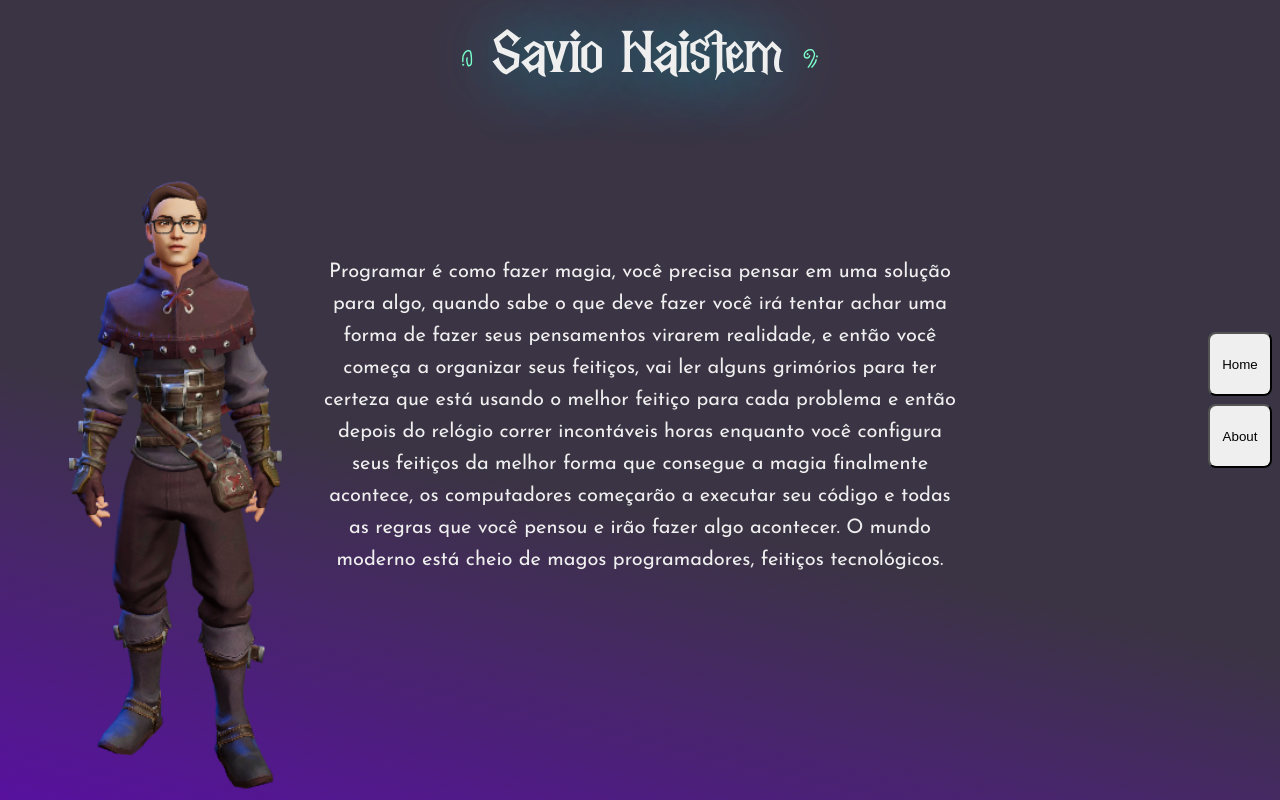
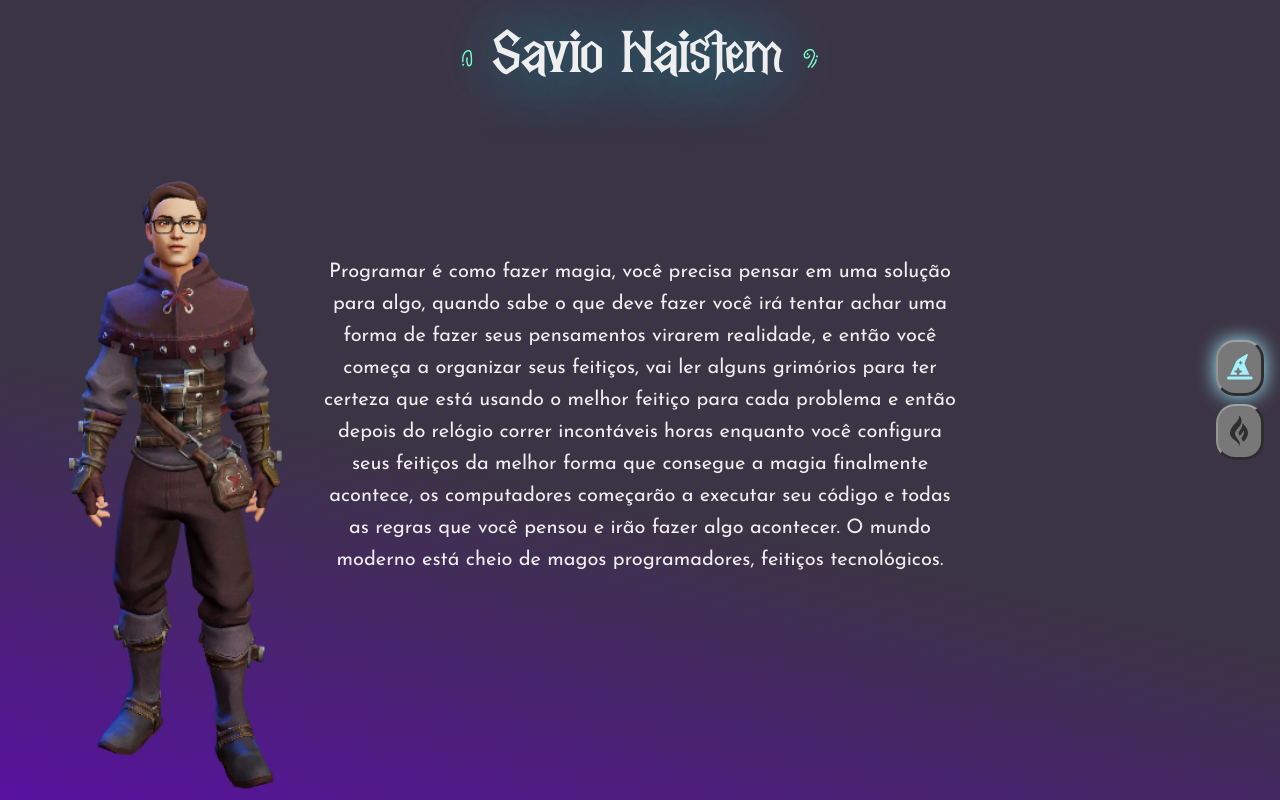
Before and after one commit to SavioHaistem/Portifolio, a Vue app: page / in a window 1280 px wide. Built offline with nearby package versions, Linux system fonts and the light colour scheme.

Commit message:
style: buttons and animations

```diff
--- a/package.json
+++ b/package.json
@@ -14,11 +14,16 @@
     "vue-router": "4"
   },
   "devDependencies": {
+    "@fortawesome/fontawesome-svg-core": "^6.4.2",
+    "@fortawesome/free-brands-svg-icons": "^6.4.2",
+    "@fortawesome/free-solid-svg-icons": "^6.4.2",
+    "@fortawesome/vue-fontawesome": "fortawesome/vue-fontawesome",
     "@rushstack/eslint-patch": "^1.3.2",
     "@vitejs/plugin-vue": "^4.2.3",
     "@vue/eslint-config-prettier": "^8.0.0",
     "eslint": "^8.45.0",
     "eslint-plugin-vue": "^9.15.1",
+    "fortawesome": "^0.0.1-security",
     "prettier": "^3.0.0",
     "vite": "^4.4.6"
   }
--- a/src/App.vue
+++ b/src/App.vue
@@ -2,15 +2,24 @@
 <script>
 import Home from './Home.vue';
 import About from './About.vue';
+import { library } from '@fortawesome/fontawesome-svg-core';
+import { faHatWizard } from '@fortawesome/free-solid-svg-icons'
+import { faGripfire } from "@fortawesome/free-brands-svg-icons"
+import { FontAwesomeIcon } from '@fortawesome/vue-fontawesome';
+
+library.add(faHatWizard, faGripfire)
 export default {
   components: {
     Home,
-    About
+    About,
+    FontAwesomeIcon
   },
   data() {
     return {
       currentTab: 'Home',
-      tabs: ['Home', 'About']
+      tabs: ['Home', 'About'],
+      icons: ['fa-solid fa-hat-wizard', 'fa-brands fa-gripfire'],
+      IconsColors: ['rgb(161, 241, 255)', 'rgb(255, 241, 148)']
     }
   }
 }
@@ -19,12 +28,27 @@ export default {
 <template>
   <section class="back">
     <nav class="nav-bar">
-      <button v-for="tab in tabs" :key="tab" class="nav-button" @click="currentTab = tab">{{ tab }}</button>
+      <button
+        v-for="(tab, index) in tabs"
+        :key="tab"
+        @click="currentTab = tab"
+        :class="['nav-button', { active: currentTab === tab }, currentTab]"
+        :style="currentTab === tab ? { boxShadow: '0px 0px 19px 0px ' + IconsColors[index]} : {}"
+      >
+        <font-awesome-icon
+          :icon="icons[index]"
+          :class="['tab-icon', tabs[index]]"
+          :style="currentTab === tab ? { color: IconsColors[index] } : {color:'#2e2e2e'}"
+        />
+      </button>
     </nav>
     <component :is="currentTab"></component>
   </section>
 </template>
 <style>
+* {
+  transition: 0.5s;
+}
 section.back {
   display: flex;
   width: 100vw;
@@ -46,8 +70,25 @@ section > nav.nav-bar {
   height: 30rem;
 }
 section > nav button.nav-button {
-  height: 4rem;
-  width: 4rem;
-  border-radius: 0.5rem;
+  background-color: #787878;
+  border: #2e2e2e 3px solid;
+  border-left: 2px solid rgb(147, 147, 147);
+  border-top: 2px solid rgb(160, 160, 160);
+  font-weight: bold;
+  height: 3.5rem;
+  width: 3rem;
+  border-radius: 1.2rem;
+  cursor: pointer;
+}
+
+nav > button .tab-icon {
+  width: 2rem;
+  height: 2rem;
+  color: black;
+}
+
+nav > button .tab-icon.Home {
+  width: calc(2rem - 0.4rem);
+  height: calc(2rem - 0.4rem);
 }
 </style>
--- a/src/Home.vue
+++ b/src/Home.vue
@@ -1,6 +1,6 @@
 <script setup>
 import myPerson from './components/myPerson.vue';
-import navBar from './components/navBar.vue';
+import navBar from './components/headBar.vue';
 </script>
 <script>
 export default {
--- a/src/components/navBar.vue
+++ b/src/components/headBar.vue
@@ -1,5 +1,6 @@
 <script>
 export default {
+  name: "headBar",
   props: {
     name: String
   }
```
Also changed, not shown: src/defaultColors.md (+1 -1 lines), src/About.vue (line endings or trailing spaces), src/components/info.vue (deleted), 1 other file (tests, documents, lock files or other folders).
